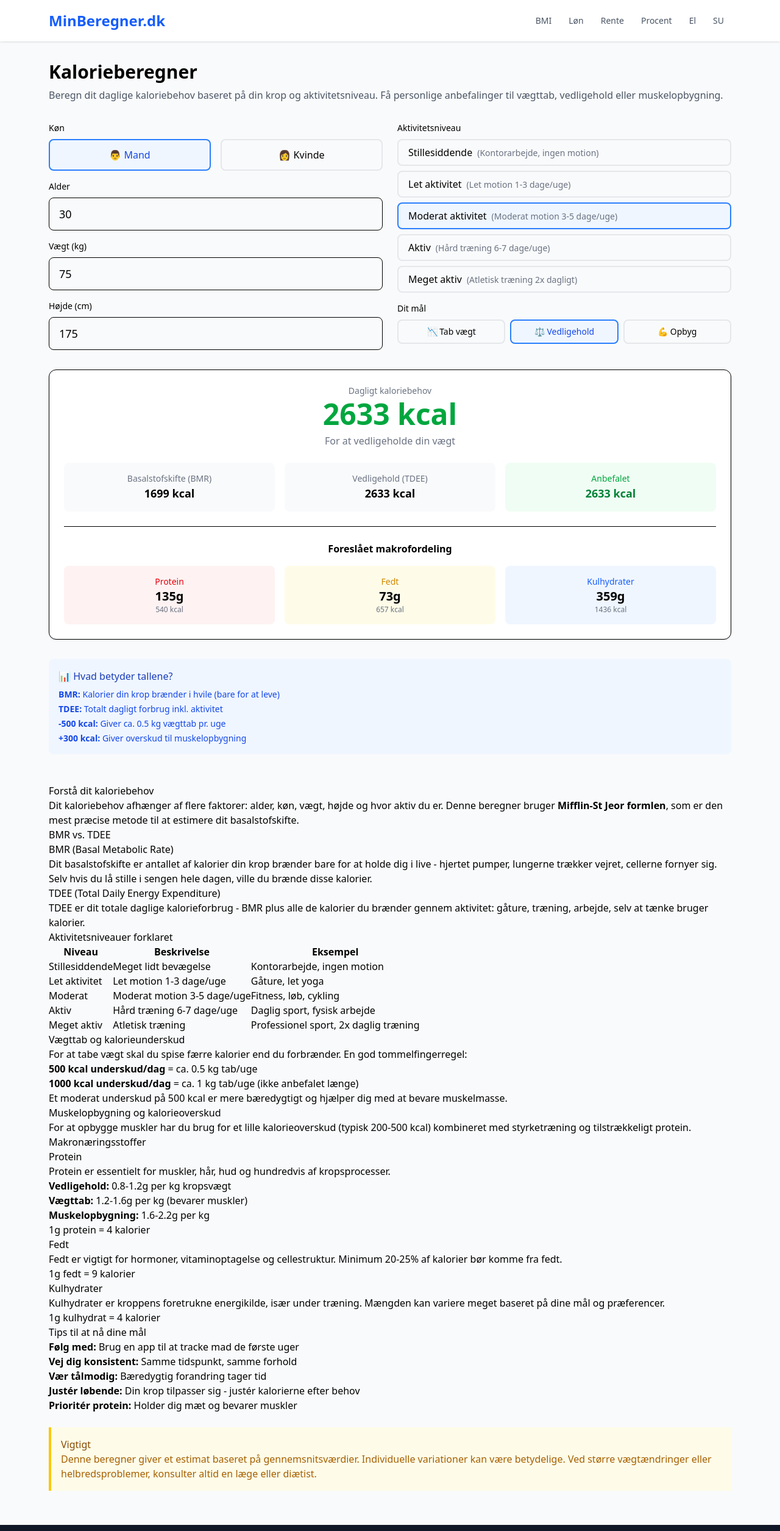
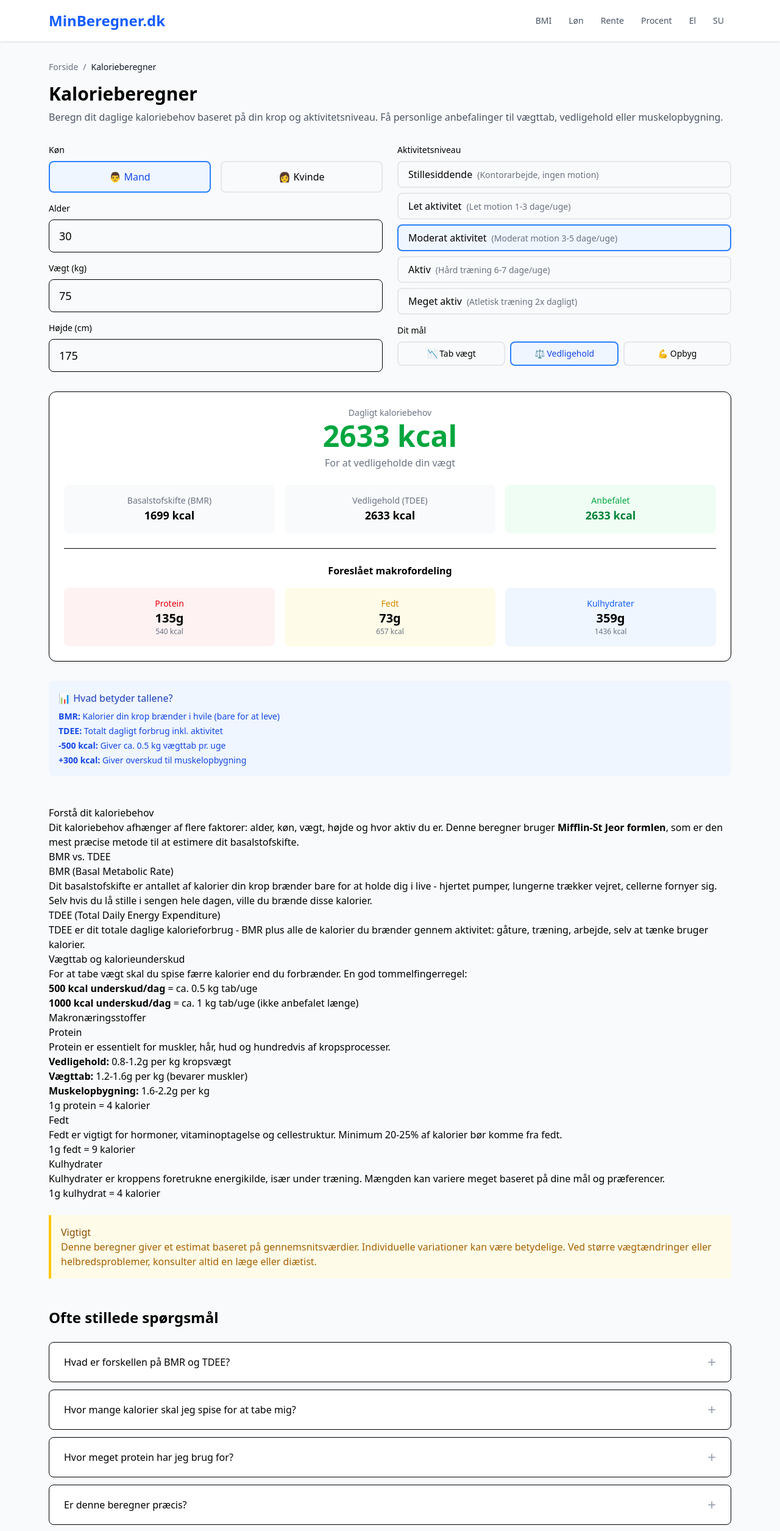
Before and after one commit to mahope/beregner-dk, a Next.js app: page /kalorier in a window 1280 px wide. Shown: the top 2511 px of the page at 61% size. Built offline with nearby package versions, Linux system fonts and the light colour scheme.

Commit message:
Integrate kalorieberegner with FAQ and structured data
- Add FAQ section to kalorier page
- Add structured data (Calculator, FAQ, Breadcrumb schemas)
- Add breadcrumb navigation
- Add to homepage, sitemap, and related calculators
- Remove static sitemap.xml (using dynamic sitemap.ts)

```diff
--- a/src/app/kalorier/page.tsx
+++ b/src/app/kalorier/page.tsx
@@ -1,19 +1,114 @@
 import type { Metadata } from "next";
 import KalorieBeregner from "@/components/KalorieBeregner";
+import FAQ from "@/components/FAQ";
+import RelatedCalculators from "@/components/RelatedCalculators";
+import {
+  CalculatorSchema,
+  FAQSchema,
+  BreadcrumbSchema,
+} from "@/components/StructuredData";
+
+const baseUrl = "https://minberegner.dk";
 
 export const metadata: Metadata = {
-  title: "Kalorieberegner - Beregn dit daglige kaloriebehov | Beregner.dk",
+  title: "Kalorieberegner - Beregn dit daglige kaloriebehov gratis",
   description:
-    "Gratis kalorieberegner. Beregn dit daglige kaloriebehov baseret på alder, køn, vægt og aktivitetsniveau. Få forslag til makrofordeling for vægttab eller muskelopbygning.",
-  keywords: "kalorier, kalorieberegner, BMR, TDEE, vægttab, makroer, protein, dagligt kaloriebehov",
+    "Gratis kalorieberegner. Beregn dit daglige kaloriebehov (TDEE og BMR) baseret på alder, køn, vægt og aktivitetsniveau. Få makrofordeling for vægttab eller muskelopbygning.",
+  keywords: [
+    "kalorieberegner",
+    "dagligt kaloriebehov",
+    "TDEE beregner",
+    "BMR beregner",
+    "vægttab kalorier",
+    "makroer beregner",
+    "protein beregner",
+    "kalorieunderskud",
+  ],
+  openGraph: {
+    title: "Kalorieberegner - Beregn dit kaloriebehov",
+    description:
+      "Beregn dit daglige kaloriebehov og få makrofordeling. Gratis kalorieberegner.",
+    url: `${baseUrl}/kalorier`,
+    type: "website",
+  },
+  alternates: {
+    canonical: `${baseUrl}/kalorier`,
+  },
 };
+
+const faqItems = [
+  {
+    question: "Hvad er forskellen på BMR og TDEE?",
+    answer:
+      "BMR (Basal Metabolic Rate) er de kalorier din krop brænder i hvile - bare for at holde dig i live. TDEE (Total Daily Energy Expenditure) er dit totale daglige forbrug inkl. al aktivitet. TDEE = BMR × aktivitetsfaktor.",
+  },
+  {
+    question: "Hvor mange kalorier skal jeg spise for at tabe mig?",
+    answer:
+      "For at tabe ca. 0,5 kg om ugen, spis 500 kalorier under din TDEE. For 1 kg/uge, spis 1000 under (ikke anbefalet i længere perioder). Start med 500 kcal underskud for bæredygtigt vægttab.",
+  },
+  {
+    question: "Hvor meget protein har jeg brug for?",
+    answer:
+      "Det afhænger af dit mål: Vedligehold: 0,8-1,2g per kg kropsvægt. Vægttab: 1,2-1,6g per kg (bevarer muskler). Muskelopbygning: 1,6-2,2g per kg. Protein mætter godt og bevarer muskelmasse.",
+  },
+  {
+    question: "Er denne beregner præcis?",
+    answer:
+      "Beregneren bruger Mifflin-St Jeor formlen, som er den mest præcise formel for de fleste mennesker. Dog kan individuelle variationer være på 10-15%. Brug resultatet som udgangspunkt og justér baseret på dine resultater.",
+  },
+  {
+    question: "Hvorfor taber jeg ikke vægt selvom jeg spiser under min TDEE?",
+    answer:
+      "Mulige årsager: 1) Du spiser mere end du tror (prøv at veje maden). 2) Din TDEE er lavere end beregnet. 3) Du har ikke givet det tid nok - vægten svinger naturligt. Prøv at reducere yderligere 200 kcal.",
+  },
+  {
+    question: "Skal jeg spise mine trænede kalorier tilbage?",
+    answer:
+      "Det afhænger af dit mål. Ved vægttab: Spis ikke alle tilbage, men tilføj evt. 50% ved hård træning. Ved vedligehold/muskelopbygning: Ja, spis ekstra for at dække træningen. Din aktivitetsfaktor dækker allerede let-moderat træning.",
+  },
+  {
+    question: "Hvor hurtigt kan jeg tabe mig sikkert?",
+    answer:
+      "En sikker og bæredygtig vægttabsrate er 0,5-1 kg per uge. Hurtigere vægttab kan føre til muskeltab, næringsmangel og metabolisk tilpasning. Tålmodighed giver bedre resultater på lang sigt.",
+  },
+  {
+    question: "Hvad er en god makrofordeling?",
+    answer:
+      "En typisk fordeling er: Protein 25-30%, Fedt 25-30%, Kulhydrater 40-50%. Ved vægttab øges protein ofte til 30-35%. Fedt bør aldrig være under 20% af kalorierne pga. hormonbalance.",
+  },
+];
 
 export default function KalorierPage() {
   return (
     <div>
+      <CalculatorSchema
+        name="Kalorieberegner"
+        description="Gratis kalorieberegner. Beregn dit daglige kaloriebehov og få makrofordeling."
+        url={`${baseUrl}/kalorier`}
+        category="HealthApplication"
+      />
+      <FAQSchema items={faqItems} />
+      <BreadcrumbSchema
+        items={[
+          { name: "Forside", url: baseUrl },
+          { name: "Kalorieberegner", url: `${baseUrl}/kalorier` },
+        ]}
+      />
+
+      <nav className="text-sm text-gray-500 mb-4">
+        <a href="/" className="hover:text-blue-600">
+          Forside
+        </a>
+        <span className="mx-2">/</span>
+        <span className="text-gray-900">Kalorieberegner</span>
+      </nav>
+
       <h1 className="text-3xl font-bold mb-2">Kalorieberegner</h1>
       <p className="text-gray-600 mb-8">
-        Beregn dit daglige kaloriebehov baseret på din krop og aktivitetsniveau. Få personlige anbefalinger til vægttab, vedligehold eller muskelopbygning.
+        Beregn dit daglige kaloriebehov baseret på din krop og aktivitetsniveau.
+        Få personlige anbefalinger til vægttab, vedligehold eller
+        muskelopbygning.
       </p>
 
       <KalorieBeregner />
@@ -21,127 +116,92 @@ export default function KalorierPage() {
       <div className="mt-12 prose max-w-none">
         <h2>Forstå dit kaloriebehov</h2>
         <p>
-          Dit kaloriebehov afhænger af flere faktorer: alder, køn, vægt, højde og hvor aktiv du er.
-          Denne beregner bruger <strong>Mifflin-St Jeor formlen</strong>, som er den mest præcise metode
-          til at estimere dit basalstofskifte.
+          Dit kaloriebehov afhænger af flere faktorer: alder, køn, vægt, højde
+          og hvor aktiv du er. Denne beregner bruger{" "}
+          <strong>Mifflin-St Jeor formlen</strong>, som er den mest præcise
+          metode til at estimere dit basalstofskifte.
         </p>
 
         <h2>BMR vs. TDEE</h2>
 
         <h3>BMR (Basal Metabolic Rate)</h3>
         <p>
-          Dit basalstofskifte er antallet af kalorier din krop brænder bare for at holde dig i live
-          - hjertet pumper, lungerne trækker vejret, cellerne fornyer sig. Selv hvis du lå stille
-          i sengen hele dagen, ville du brænde disse kalorier.
+          Dit basalstofskifte er antallet af kalorier din krop brænder bare for
+          at holde dig i live - hjertet pumper, lungerne trækker vejret,
+          cellerne fornyer sig. Selv hvis du lå stille i sengen hele dagen,
+          ville du brænde disse kalorier.
         </p>
 
         <h3>TDEE (Total Daily Energy Expenditure)</h3>
         <p>
-          TDEE er dit totale daglige kalorieforbrug - BMR plus alle de kalorier du brænder gennem
-          aktivitet: gåture, træning, arbejde, selv at tænke bruger kalorier.
+          TDEE er dit totale daglige kalorieforbrug - BMR plus alle de kalorier
+          du brænder gennem aktivitet: gåture, træning, arbejde, selv at tænke
+          bruger kalorier.
         </p>
-
-        <h2>Aktivitetsniveauer forklaret</h2>
-        <table>
-          <thead>
-            <tr>
-              <th>Niveau</th>
-              <th>Beskrivelse</th>
-              <th>Eksempel</th>
-            </tr>
-          </thead>
-          <tbody>
-            <tr>
-              <td>Stillesiddende</td>
-              <td>Meget lidt bevægelse</td>
-              <td>Kontorarbejde, ingen motion</td>
-            </tr>
-            <tr>
-              <td>Let aktivitet</td>
-              <td>Let motion 1-3 dage/uge</td>
-              <td>Gåture, let yoga</td>
-            </tr>
-            <tr>
-              <td>Moderat</td>
-              <td>Moderat motion 3-5 dage/uge</td>
-              <td>Fitness, løb, cykling</td>
-            </tr>
-            <tr>
-              <td>Aktiv</td>
-              <td>Hård træning 6-7 dage/uge</td>
-              <td>Daglig sport, fysisk arbejde</td>
-            </tr>
-            <tr>
-              <td>Meget aktiv</td>
-              <td>Atletisk træning</td>
-              <td>Professionel sport, 2x daglig træning</td>
-            </tr>
-          </tbody>
-        </table>
 
         <h2>Vægttab og kalorieunderskud</h2>
         <p>
-          For at tabe vægt skal du spise færre kalorier end du forbrænder. En god tommelfingerregel:
+          For at tabe vægt skal du spise færre kalorier end du forbrænder. En
+          god tommelfingerregel:
         </p>
         <ul>
-          <li><strong>500 kcal underskud/dag</strong> = ca. 0.5 kg tab/uge</li>
-          <li><strong>1000 kcal underskud/dag</strong> = ca. 1 kg tab/uge (ikke anbefalet længe)</li>
+          <li>
+            <strong>500 kcal underskud/dag</strong> = ca. 0.5 kg tab/uge
+          </li>
+          <li>
+            <strong>1000 kcal underskud/dag</strong> = ca. 1 kg tab/uge (ikke
+            anbefalet længe)
+          </li>
         </ul>
-        <p>
-          Et moderat underskud på 500 kcal er mere bæredygtigt og hjælper dig med at bevare muskelmasse.
-        </p>
-
-        <h2>Muskelopbygning og kalorieoverskud</h2>
-        <p>
-          For at opbygge muskler har du brug for et lille kalorieoverskud (typisk 200-500 kcal)
-          kombineret med styrketræning og tilstrækkeligt protein.
-        </p>
 
         <h2>Makronæringsstoffer</h2>
 
         <h3>Protein</h3>
         <p>
-          Protein er essentielt for muskler, hår, hud og hundredvis af kropsprocesser.
+          Protein er essentielt for muskler, hår, hud og hundredvis af
+          kropsprocesser.
         </p>
         <ul>
-          <li><strong>Vedligehold:</strong> 0.8-1.2g per kg kropsvægt</li>
-          <li><strong>Vægttab:</strong> 1.2-1.6g per kg (bevarer muskler)</li>
-          <li><strong>Muskelopbygning:</strong> 1.6-2.2g per kg</li>
+          <li>
+            <strong>Vedligehold:</strong> 0.8-1.2g per kg kropsvægt
+          </li>
+          <li>
+            <strong>Vægttab:</strong> 1.2-1.6g per kg (bevarer muskler)
+          </li>
+          <li>
+            <strong>Muskelopbygning:</strong> 1.6-2.2g per kg
+          </li>
         </ul>
         <p>1g protein = 4 kalorier</p>
 
         <h3>Fedt</h3>
         <p>
-          Fedt er vigtigt for hormoner, vitaminoptagelse og cellestruktur. Minimum 20-25% af kalorier
-          bør komme fra fedt.
+          Fedt er vigtigt for hormoner, vitaminoptagelse og cellestruktur.
+          Minimum 20-25% af kalorier bør komme fra fedt.
         </p>
         <p>1g fedt = 9 kalorier</p>
 
         <h3>Kulhydrater</h3>
         <p>
-          Kulhydrater er kroppens foretrukne energikilde, især under træning. Mængden kan variere
-          meget baseret på dine mål og præferencer.
+          Kulhydrater er kroppens foretrukne energikilde, især under træning.
+          Mængden kan variere meget baseret på dine mål og præferencer.
         </p>
         <p>1g kulhydrat = 4 kalorier</p>
 
-        <h2>Tips til at nå dine mål</h2>
-        <ul>
-          <li><strong>Følg med:</strong> Brug en app til at tracke mad de første uger</li>
-          <li><strong>Vej dig konsistent:</strong> Samme tidspunkt, samme forhold</li>
-          <li><strong>Vær tålmodig:</strong> Bæredygtig forandring tager tid</li>
-          <li><strong>Justér løbende:</strong> Din krop tilpasser sig - justér kalorierne efter behov</li>
-          <li><strong>Prioritér protein:</strong> Holder dig mæt og bevarer muskler</li>
-        </ul>
-
-        <div className="bg-yellow-50 border-l-4 border-yellow-400 p-4 my-6">
+        <div className="bg-yellow-50 border-l-4 border-yellow-400 p-4 my-6 not-prose">
           <p className="font-medium text-yellow-800">Vigtigt</p>
           <p className="text-yellow-700">
-            Denne beregner giver et estimat baseret på gennemsnitsværdier. Individuelle
-            variationer kan være betydelige. Ved større vægtændringer eller helbredsproblemer,
-            konsulter altid en læge eller diætist.
+            Denne beregner giver et estimat baseret på gennemsnitsværdier.
+            Individuelle variationer kan være betydelige. Ved større
+            vægtændringer eller helbredsproblemer, konsulter altid en læge eller
+            diætist.
           </p>
         </div>
       </div>
+
+      <FAQ items={faqItems} />
+
+      <RelatedCalculators current="/kalorier" />
     </div>
   );
 }
--- a/src/app/page.tsx
+++ b/src/app/page.tsx
@@ -104,6 +104,14 @@ const beregnere = [
     icon: "🎓",
     popular: false,
     category: "Uddannelse",
+  },
+  {
+    title: "Kalorieberegner",
+    description: "Beregn dit daglige kaloriebehov og makroer",
+    href: "/kalorier",
+    icon: "🍎",
+    popular: false,
+    category: "Sundhed",
   },
 ];
 
--- a/src/app/sitemap.ts
+++ b/src/app/sitemap.ts
@@ -14,6 +14,7 @@ export default function sitemap(): MetadataRoute.Sitemap {
     { url: "/feriepenge", priority: 0.8, changeFrequency: "monthly" as const },
     { url: "/boernepenge", priority: 0.8, changeFrequency: "yearly" as const },
     { url: "/su", priority: 0.8, changeFrequency: "yearly" as const },
+    { url: "/kalorier", priority: 0.9, changeFrequency: "monthly" as const },
     { url: "/om", priority: 0.5, changeFrequency: "yearly" as const },
     { url: "/privatlivspolitik", priority: 0.3, changeFrequency: "yearly" as const },
   ];
--- a/src/components/RelatedCalculators.tsx
+++ b/src/components/RelatedCalculators.tsx
@@ -44,6 +44,12 @@ const allCalculators: Calculator[] = [
     icon: "📈",
   },
   {
+    title: "Kalorieberegner",
+    description: "Beregn kaloriebehov",
+    href: "/kalorier",
+    icon: "🍎",
+  },
+  {
     title: "Elberegner",
     description: "Beregn dit elforbrug",
     href: "/elberegner",
@@ -71,7 +77,7 @@ const allCalculators: Calculator[] = [
 
 // Map related calculators by topic
 const relatedMap: Record<string, string[]> = {
-  "/bmi": ["/loen-efter-skat", "/procent"],
+  "/bmi": ["/kalorier", "/loen-efter-skat"],
   "/loen-efter-skat": ["/feriepenge", "/renteberegner", "/opsparing"],
   "/elberegner": ["/loen-efter-skat", "/procent"],
   "/feriepenge": ["/loen-efter-skat", "/opsparing", "/su"],
@@ -80,6 +86,7 @@ const relatedMap: Record<string, string[]> = {
   "/renteberegner": ["/opsparing", "/loen-efter-skat", "/procent"],
   "/procent": ["/renteberegner", "/loen-efter-skat", "/elberegner"],
   "/opsparing": ["/renteberegner", "/loen-efter-skat", "/procent"],
+  "/kalorier": ["/bmi", "/loen-efter-skat", "/procent"],
 };
 
 export default function RelatedCalculators({
```
Also changed, not shown: 1 other file (tests, documents, lock files or other folders).
